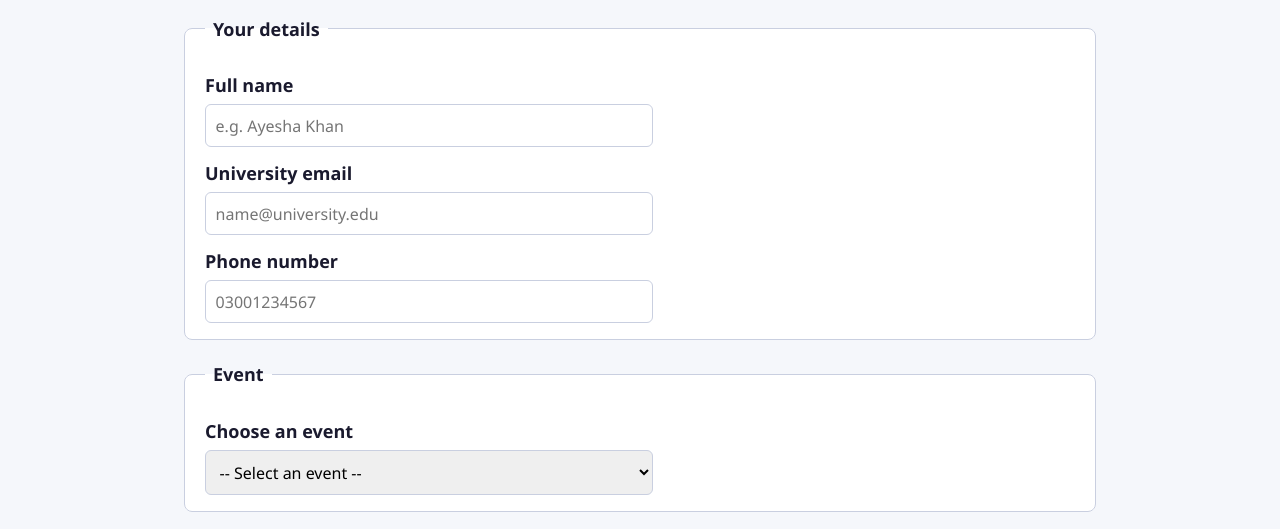
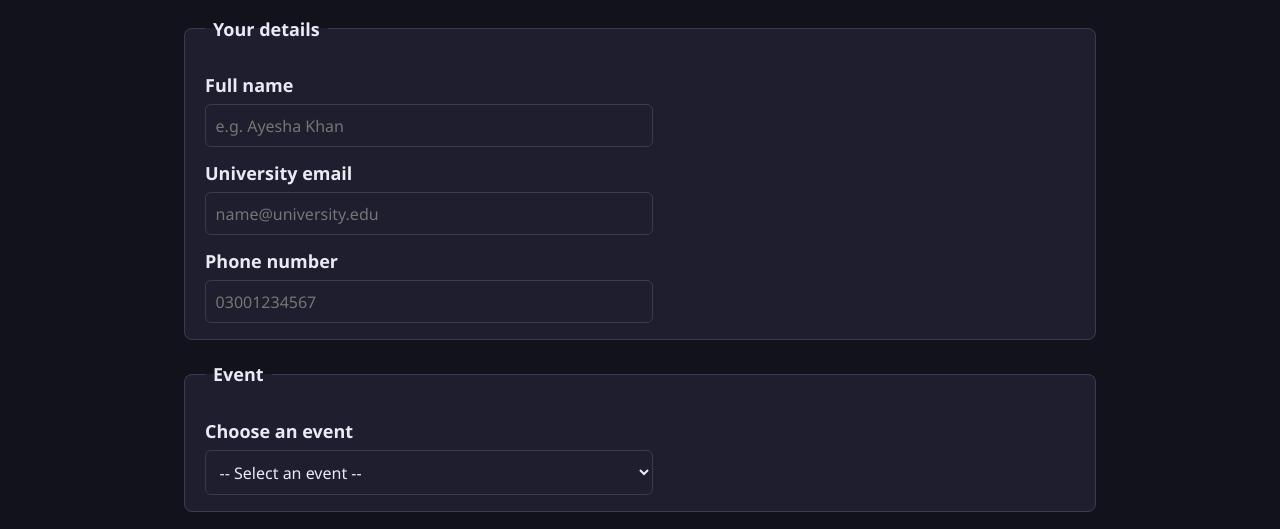
Before and after one commit to Tayyaba-tz/cit331-assignment1-24l-0035, a plain HTML site: page register.html in a window 1280 px wide. Shown: the part 200-729 px from the top of the page. Drawn offline with Linux system fonts and the dark colour scheme.

Commit message:
Add dark theme

```diff
--- a/css/style.css
+++ b/css/style.css
@@ -313,3 +313,28 @@ footer p {
         flex-basis: 100%;
     }
 }
+
+/* ---------- Bonus: dark colour scheme ---------- */
+@media (prefers-color-scheme: dark) {
+    :root {
+        --bg: #12121c;
+        --text: #eaeaf5;
+        --card: #1e1e2e;
+        --border: #3a3a52;
+        --accent: #b9a2ff;
+        --accent-text: #12121c;
+        --header-bg: #0a0a12;
+    }
+
+    button:hover {
+        background-color: #d3c4ff;
+    }
+
+    input[type="text"],
+    input[type="email"],
+    input[type="tel"],
+    select {
+        background-color: var(--card);
+        color: var(--text);
+    }
+}
```
